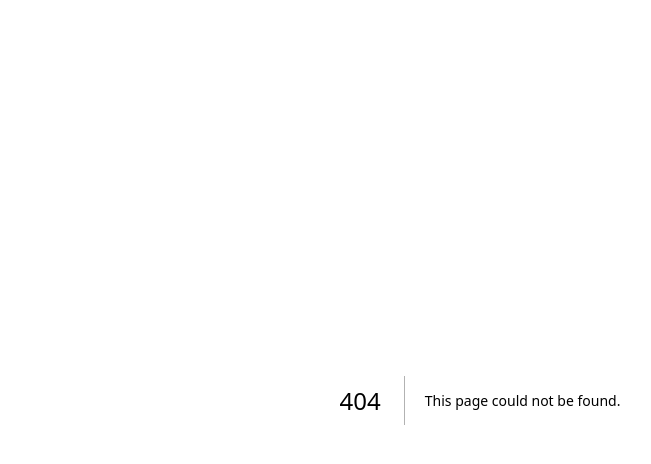
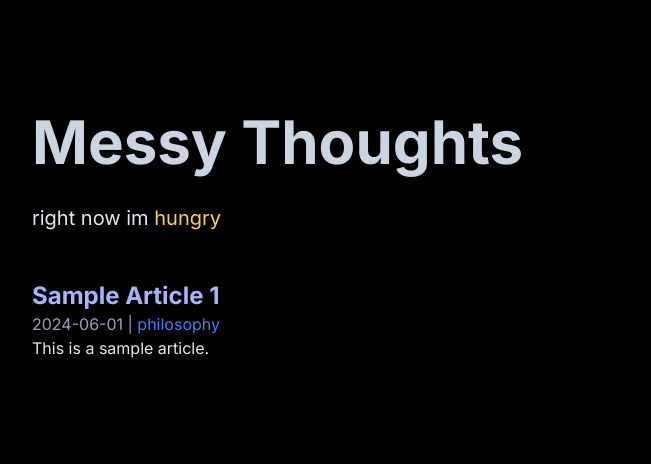
Before and after one commit to colicolas/demi, a Next.js app: page /thoughts in a window 1280 px wide. Before the commit this address had no page. Shown: the top 464 px of the page, without its empty margins (160-811 px from the left). Built offline with nearby package versions, Linux system fonts and the light colour scheme.

Commit message:
added articles functionality, static for now, might be moved to a server later

```diff
--- /dev/null
+++ b/app/thoughts/[slug]/page.tsx
@@ -0,0 +1,21 @@
+import { getArticleData } from '../../../lib/markdown';
+import Link from 'next/link';
+
+export default async function ArticlePage({ params }: { params: { slug: string } }) {
+  const articleData = await getArticleData(params.slug);
+
+  return (
+    <div className="bg-black min-h-screen p-8">
+      <div className="mt-20 ml-20">
+        <h1 className="text-6xl ml-20 font-bold mb-4 text-white">{articleData.title}</h1>
+        <p className="text-slate-400 ml-20 ">{articleData.date} | Demi Zheng</p>
+        <p className="text-slate-200 mt-8 ml-20">{articleData.description}</p>
+        <div className="text-slate-200 mt-8 ml-20" dangerouslySetInnerHTML={{ __html: articleData.contentHtml }} />
+      </div>
+      <div className="mt-12 ml-20">
+        <Link href="/thoughts" className="text-indigo-300 ml-20 hover:underline">← Back to thoughts
+        </Link>
+      </div>
+    </div>
+  );
+}
--- /dev/null
+++ b/app/thoughts/page.tsx
@@ -0,0 +1,36 @@
+import { getSortedArticlesData } from '../../lib/markdown';
+import Link from 'next/link';
+
+const categoryColors: { [key: string]: string } = {
+  politics: 'text-red-500',
+  emotions: 'text-pink-500',
+  personal: 'text-yellow-500',
+  society: 'text-green-500',
+  philosophy: 'text-blue-500',
+  hobbies: 'text-indigo-500',
+  theFuture: 'text-purple-500',
+  literature: 'text-gray-500',
+};
+
+export default async function ThoughtsPage() {
+  const articles = getSortedArticlesData();
+
+  return (
+    <div className="bg-black min-h-screen p-8">
+      <div className="mt-20 ml-20">
+        <h1 className="text-6xl font-bold mb-4 ml-20 text-slate-300">Messy Thoughts</h1>
+        <p className="text-xl text-slate-200 mt-8 ml-20 ">right now im <span className="text-amber-300">hungry </span></p>
+      </div>
+      <div className="mt-12 ml-20">
+        {articles.map(({ id, date, title, description, category }) => (
+          <div key={id} className="mb-8 ml-20">
+            <Link href={`/thoughts/${id}`} className="text-2xl transition duration-300 font-bold text-indigo-300 hover:text-indigo-400" >{title}
+            </Link>
+            <p className="text-slate-400">{date} | <span className={`${categoryColors[category]}`}>{category}</span></p>
+            <p className="text-slate-200">{description}</p>
+          </div>
+        ))}
+      </div>
+    </div>
+  );
+}
--- /dev/null
+++ b/articles/test.md
@@ -0,0 +1,8 @@
+---
+title: "Sample Article 1"
+date: "2024-06-01"
+description: "This is a sample article."
+category: "philosophy"
+---
+
+This is the content of the sample article 1.
--- /dev/null
+++ b/lib/markdown.ts
@@ -0,0 +1,50 @@
+import fs from 'fs';
+import path from 'path';
+import matter from 'gray-matter';
+import { remark } from 'remark';
+import html from 'remark-html';
+
+const articlesDirectory = path.join(process.cwd(), 'articles');
+
+export function getSortedArticlesData() {
+  const fileNames = fs.readdirSync(articlesDirectory);
+  const allArticlesData = fileNames.map((fileName) => {
+    const id = fileName.replace(/\.md$/, '');
+
+    const fullPath = path.join(articlesDirectory, fileName);
+    const fileContents = fs.readFileSync(fullPath, 'utf8');
+
+    const matterResult = matter(fileContents);
+
+    return {
+      id,
+      ...matterResult.data as { date: string; title: string; description: string; category: string },
+    };
+  });
+
+  return allArticlesData.sort((a, b) => {
+    if (a.date < b.date) {
+      return 1;
+    } else {
+      return -1;
+    }
+  });
+}
+
+export async function getArticleData(id: string) {
+  const fullPath = path.join(articlesDirectory, `${id}.md`);
+  const fileContents = fs.readFileSync(fullPath, 'utf8');
+
+  const matterResult = matter(fileContents);
+
+  const processedContent = await remark()
+    .use(html)
+    .process(matterResult.content);
+  const contentHtml = processedContent.toString();
+
+  return {
+    id,
+    contentHtml,
+    ...matterResult.data as { date: string; title: string; description: string; category: string },
+  };
+}
```
Also changed, not shown: package.json (+6 -1 lines), 2 other files (tests, documents, lock files or other folders).
